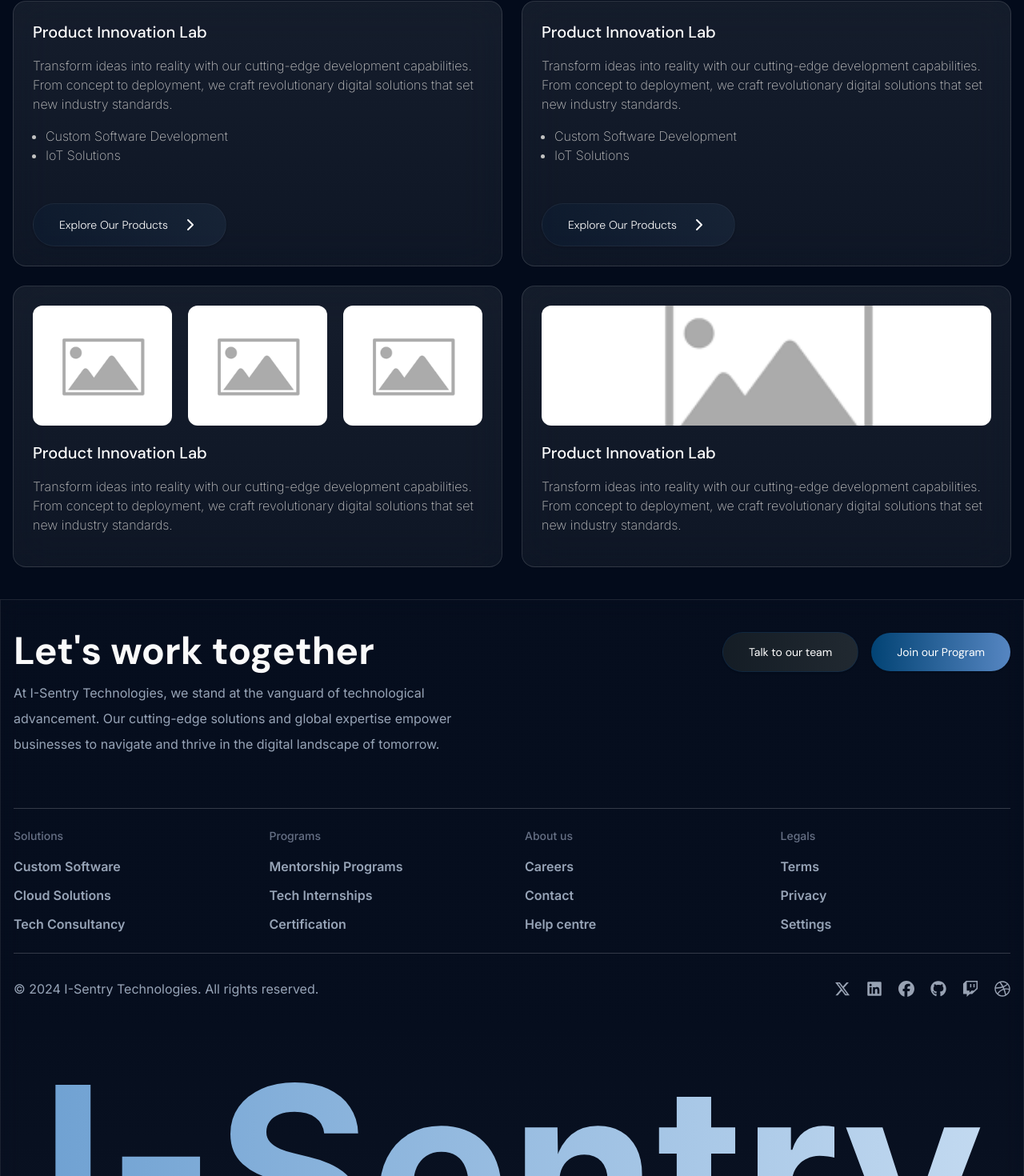
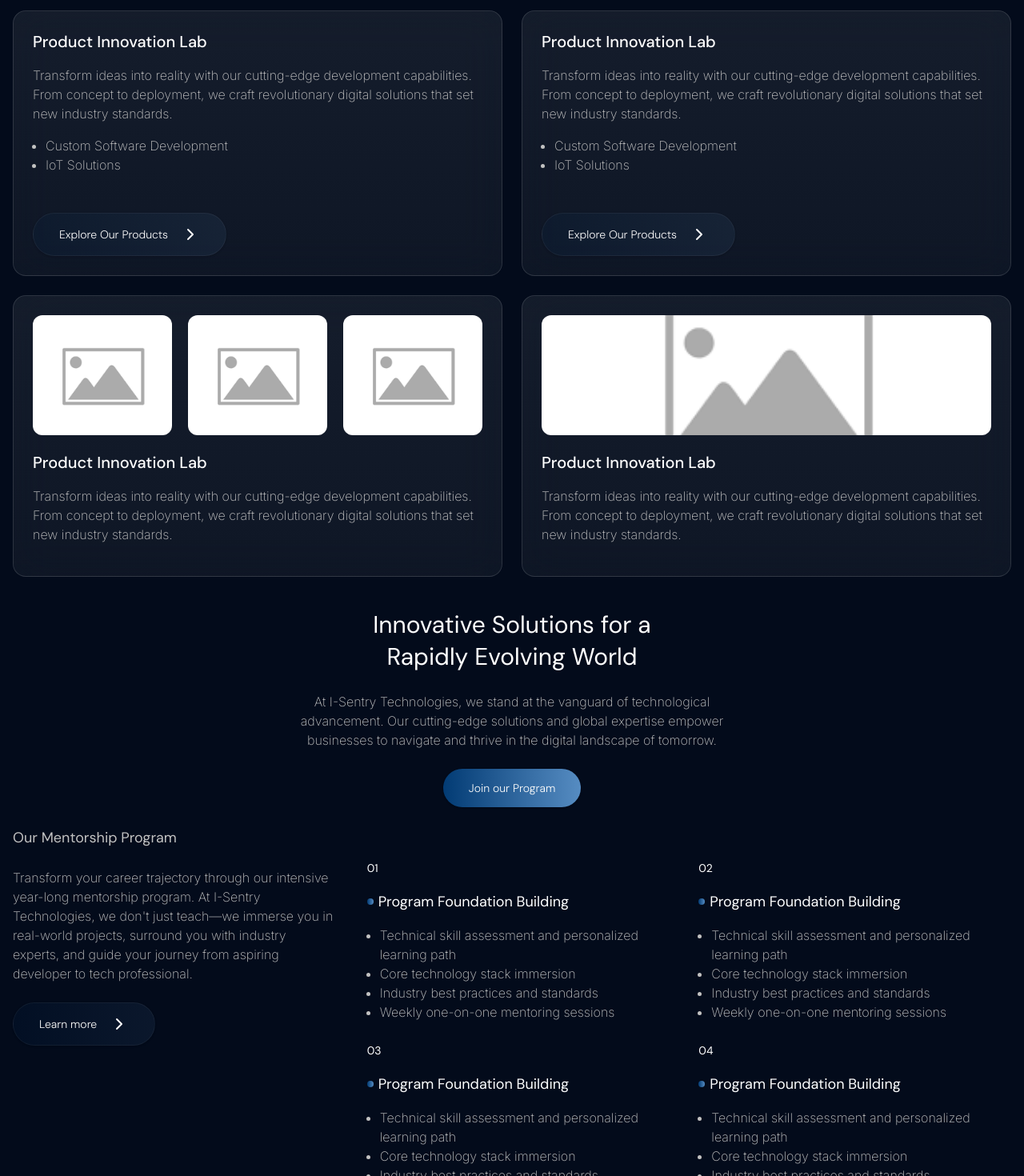
Before and after one commit to i-sentry/i-sentry-platform, a Next.js app: page / in a window 1280 px wide. Shown: the part 543-2013 px from the top of the page at 80% size. Built offline with nearby package versions, Linux system fonts and the light colour scheme.

Commit message:
Services Section added

```diff
--- a/app/page.tsx
+++ b/app/page.tsx
@@ -1,6 +1,7 @@
 "use client";
 import Hero from "@/components/home-comps/hero_section";
 import Services from "@/components/home-comps/services_section";
+import About from "@/components/home-comps/about_section";
 
 // import Image from "next/image";
 
@@ -10,6 +11,7 @@ export default function Home() {
   return (
     <>
       <Hero />
+      <About />
       <Services />
     </>
   );
--- /dev/null
+++ b/components/home-comps/about_card.tsx
@@ -0,0 +1,70 @@
+import { ChevronRight } from "lucide-react";
+import { Button } from "../ui/button";
+import { cn } from "@/lib/utils";
+import Image, { StaticImageData } from "next/image";
+
+type ComponentProps = {
+  showList?: boolean;
+  showImages?: boolean;
+  images?: StaticImageData[];
+  title: string;
+  description: string;
+  buttonText?: string;
+  listItems?: string[];
+};
+
+const AboutCard: React.FC<ComponentProps> = ({
+  images,
+  listItems,
+  showImages = images?.length,
+  showList = listItems?.length,
+  title,
+  description,
+  buttonText,
+}) => {
+  return (
+    <>
+      <div className="rounded-2xl border border-[#FAFAFA1F] bg-box p-6 backdrop-blur-xl">
+        {showImages && (
+          <div
+            className={cn(
+              `mb-5 grid grid-cols-1 gap-5 sm:grid-cols-3`,
+              images && images?.length < 3 && "sm:grid-cols-1",
+            )}
+          >
+            {images?.map((img: StaticImageData, index: number) => (
+              <Image
+                key={index}
+                src={img}
+                alt="placeholder-img"
+                className={cn(
+                  "h-[150px] w-full rounded-xl object-cover object-center",
+                )}
+              />
+            ))}
+          </div>
+        )}
+        <h3 className="font-medium text-white sm:text-xl">{title}</h3>
+        <p className="my-4 font-inter text-sm font-extralight leading-6 text-[#C2C2C2] sm:text-base">
+          {description}
+        </p>
+        {showList && (
+          <>
+            <ul className="list list-disc pl-4 font-inter text-sm font-extralight text-[#C2C2C2] sm:text-base">
+              {listItems?.map((list: string) => <li key={list}>{list}</li>)}
+            </ul>
+
+            <Button className="mt-12 h-auto items-center gap-x-4 rounded-full border border-[#F4F4F40D] bg-grad-alt px-8 py-3.5 font-dm-sans font-light">
+              {buttonText}
+              <span>
+                <ChevronRight />
+              </span>
+            </Button>
+          </>
+        )}
+      </div>
+    </>
+  );
+};
+
+export default AboutCard;
--- /dev/null
+++ b/components/home-comps/about_section.tsx
@@ -0,0 +1,65 @@
+import React from "react";
+import Placeholder from "@/public/images/placeholder.png";
+import { StaticImageData } from "next/image";
+import AboutCard from "./about_card";
+
+type ValueProp = {
+  title: string;
+  description: string;
+  images?: StaticImageData[];
+  buttonText?: string;
+  listItems?: string[];
+};
+
+const coreValues: ValueProp[] = [
+  {
+    title: "Product Innovation Lab",
+    description:
+      "Transform ideas into reality with our cutting-edge development capabilities. From concept to deployment, we craft revolutionary           digital solutions that set new industry standards.",
+    // images: [Placeholder, Placeholder, Placeholder],
+    buttonText: "Explore Our Products",
+    listItems: ["Custom Software Development", "IoT Solutions"],
+  },
+  {
+    title: "Product Innovation Lab",
+    description:
+      "Transform ideas into reality with our cutting-edge development capabilities. From concept to deployment, we craft revolutionary           digital solutions that set new industry standards.",
+    // images: [Placeholder, Placeholder, Placeholder],
+    buttonText: "Explore Our Products",
+    listItems: ["Custom Software Development", "IoT Solutions"],
+  },
+  {
+    title: "Product Innovation Lab",
+    description:
+      "Transform ideas into reality with our cutting-edge development capabilities. From concept to deployment, we craft revolutionary           digital solutions that set new industry standards.",
+    images: [Placeholder, Placeholder, Placeholder],
+    // buttonText: "Explore Our Products",
+    // listItems: ["Custom Software Development", "IoT Solutions"],
+  },
+  {
+    title: "Product Innovation Lab",
+    description:
+      "Transform ideas into reality with our cutting-edge development capabilities. From concept to deployment, we craft revolutionary           digital solutions that set new industry standards.",
+    images: [Placeholder],
+    // buttonText: "Explore Our Products",
+    // listItems: ["Custom Software Development", "IoT Solutions"],
+  },
+];
+
+const About = () => {
+  return (
+    <>
+      <section className="py-10">
+        <div className="wrapper">
+          <div className="grid gap-6 md:grid-cols-2">
+            {coreValues.map((item: ValueProp, index: number) => (
+              <AboutCard {...item} key={index} />
+            ))}
+          </div>
+        </div>
+      </section>
+    </>
+  );
+};
+
+export default About;
--- a/components/home-comps/hero_section.tsx
+++ b/components/home-comps/hero_section.tsx
@@ -6,8 +6,8 @@ const Hero = () => {
     <>
       <section className="h-auto w-full py-20">
         <div className="wrapper">
-          <div className="mx-auto flex max-w-xl flex-col items-center">
-            <h1 className="text-center text-[28px] font-normal text-white sm:text-3xl">
+          <div className="mx-auto flex flex-col items-center md:max-w-2xl">
+            <h1 className="text-center text-[28px] font-normal text-white sm:text-3xl md:text-5xl">
               Pioneering the Digital Frontier
             </h1>
             <p className="mb-8 mt-3 text-center text-sm font-extralight leading-6 text-[#C2C2C2CC] sm:mx-auto sm:w-[80%]">
--- a/components/home-comps/service_card.tsx
+++ b/components/home-comps/service_card.tsx
@@ -1,69 +1,24 @@
-import { ChevronRight } from "lucide-react";
-import { Button } from "../ui/button";
-import { cn } from "@/lib/utils";
-import Image, { StaticImageData } from "next/image";
-
 type ComponentProps = {
-  showList?: boolean;
-  showImages?: boolean;
-  images?: StaticImageData[];
   title: string;
-  description: string;
-  buttonText?: string;
   listItems?: string[];
+  index: number;
 };
 
-const ServiceCard: React.FC<ComponentProps> = ({
-  images,
-  listItems,
-  showImages = images?.length,
-  showList = listItems?.length,
-  title,
-  description,
-  buttonText,
-}) => {
+const ServiceCard: React.FC<ComponentProps> = ({ index, title, listItems }) => {
   return (
-    <>
-      <div className="bg-box rounded-2xl border border-[#FAFAFA1F] p-6 backdrop-blur-xl">
-        {showImages && (
-          <div
-            className={cn(
-              `mb-5 grid grid-cols-1 gap-5 sm:grid-cols-3`,
-              images && images?.length < 3 && "sm:grid-cols-1",
-            )}
-          >
-            {images?.map((img: StaticImageData, index: number) => (
-              <Image
-                key={index}
-                src={img}
-                alt="placeholder-img"
-                className={cn(
-                  "h-[150px] w-full rounded-xl object-cover object-center",
-                )}
-              />
-            ))}
-          </div>
-        )}
-        <h3 className="font-medium text-white sm:text-xl">{title}</h3>
-        <p className="my-4 font-inter text-sm font-extralight leading-6 text-[#C2C2C2] sm:text-base">
-          {description}
-        </p>
-        {showList && (
-          <>
-            <ul className="list list-disc pl-4 font-inter text-sm font-extralight text-[#C2C2C2] sm:text-base">
-              {listItems?.map((list: string) => <li key={list}>{list}</li>)}
-            </ul>
+    <div className="space-y-4">
+      <span className="font-dm-sans text-sm text-white">{`0${index + 1}`}</span>
+      <div className="flex items-center gap-1.5">
+        <span className="inline-block h-2 w-2 rounded-full bg-grad"></span>
+        <h3 className="font-dm-sans text-base text-white md:text-lg">
+          {title}
+        </h3>
+      </div>
 
-            <Button className="bg-grad-alt mt-12 h-auto items-center gap-x-4 rounded-full border border-[#F4F4F40D] px-8 py-3.5 font-dm-sans font-light">
-              {buttonText}
-              <span>
-                <ChevronRight />
-              </span>
-            </Button>
-          </>
-        )}
-      </div>
-    </>
+      <ul className="list list-disc pl-4 font-inter text-sm font-extralight text-[#C2C2C2] md:text-base">
+        {listItems?.map((list: string) => <li key={list}>{list}</li>)}
+      </ul>
+    </div>
   );
 };
 
--- a/components/home-comps/services_section.tsx
+++ b/components/home-comps/services_section.tsx
@@ -1,60 +1,58 @@
 import React from "react";
-import Placeholder from "@/public/images/placeholder.png";
+import { Button } from "@/components/ui/button";
+import { ChevronRight } from "lucide-react";
 import ServiceCard from "./service_card";
-import { StaticImageData } from "next/image";
 
 type ServiceProp = {
   title: string;
-  description: string;
-  images?: StaticImageData[];
-  buttonText?: string;
-  listItems?: string[];
+  listItems: string[];
 };
-
-const services: ServiceProp[] = [
-  {
-    title: "Product Innovation Lab",
-    description:
-      "Transform ideas into reality with our cutting-edge development capabilities. From concept to deployment, we craft revolutionary           digital solutions that set new industry standards.",
-    // images: [Placeholder, Placeholder, Placeholder],
-    buttonText: "Explore Our Products",
-    listItems: ["Custom Software Development", "IoT Solutions"],
-  },
-  {
-    title: "Product Innovation Lab",
-    description:
-      "Transform ideas into reality with our cutting-edge development capabilities. From concept to deployment, we craft revolutionary           digital solutions that set new industry standards.",
-    // images: [Placeholder, Placeholder, Placeholder],
-    buttonText: "Explore Our Products",
-    listItems: ["Custom Software Development", "IoT Solutions"],
-  },
-  {
-    title: "Product Innovation Lab",
-    description:
-      "Transform ideas into reality with our cutting-edge development capabilities. From concept to deployment, we craft revolutionary           digital solutions that set new industry standards.",
-    images: [Placeholder, Placeholder, Placeholder],
-    // buttonText: "Explore Our Products",
-    // listItems: ["Custom Software Development", "IoT Solutions"],
-  },
-  {
-    title: "Product Innovation Lab",
-    description:
-      "Transform ideas into reality with our cutting-edge development capabilities. From concept to deployment, we craft revolutionary           digital solutions that set new industry standards.",
-    images: [Placeholder],
-    // buttonText: "Explore Our Products",
-    // listItems: ["Custom Software Development", "IoT Solutions"],
-  },
-];
 
 const Services = () => {
   return (
     <>
-      <section className="py-10">
+      <section className="">
         <div className="wrapper">
-          <div className="grid gap-6 md:grid-cols-2">
-            {services.map((item: ServiceProp, index: number) => (
-              <ServiceCard {...item} key={index} />
-            ))}
+          <div className="space-y-6 text-center md:mx-auto md:max-w-xl">
+            <h2 className="text-xl font-normal text-white md:text-3xl md:leading-10">
+              Innovative Solutions for a<br className="hidden md:block" />{" "}
+              Rapidly Evolving World
+            </h2>
+            <p className="font-inter text-sm font-extralight leading-6 text-[#C2C2C2] md:text-base">
+              At I-Sentry Technologies, we stand at the vanguard of
+              technological advancement. Our cutting-edge solutions and global
+              expertise empower businesses to navigate and thrive in the digital
+              landscape of tomorrow.
+            </p>
+            <Button className="h-auto rounded-full bg-grad px-8 py-3.5 font-light">
+              Join our Program
+            </Button>
+          </div>
+
+          <div className="mt-6 grid gap-6 lg:grid-cols-[1fr_2fr] lg:gap-10">
+            <div className="space-y-6">
+              <h3 className="text-base font-normal text-[#C2C2C2] md:text-lg">
+                Our Mentorship Program
+              </h3>
+              <p className="text-sm font-extralight leading-6 text-[#C2C2C2] md:text-base md:leading-6">
+                Transform your career trajectory through our intensive year-long
+                mentorship program. At I-Sentry Technologies, we don&apos;t just
+                teach—we immerse you in real-world projects, surround you with
+                industry experts, and guide your journey from aspiring developer
+                to tech professional.
+              </p>
+              <Button className="mt-12 h-auto items-center gap-x-4 rounded-full border border-[#F4F4F40D] bg-grad-alt px-8 py-3.5 font-dm-sans font-light">
+                Learn more
+                <span>
+                  <ChevronRight />
+                </span>
+              </Button>
+            </div>
+            <div className="grid gap-y-8 sm:grid-cols-2 sm:gap-6 lg:mt-10">
+              {services.map((item: ServiceProp, index: number) => (
+                <ServiceCard key={"0" + (index + 1)} index={index} {...item} />
+              ))}
+            </div>
           </div>
         </div>
       </section>
@@ -63,3 +61,45 @@ const Services = () => {
 };
 
 export default Services;
+
+const services: ServiceProp[] = [
+  {
+    title: "Program Foundation Building",
+    listItems: [
+      "Technical skill assessment and personalized learning path",
+      "Core technology stack immersion",
+      "Industry best practices and standards",
+      "Weekly one-on-one mentoring sessions",
+    ],
+  },
+
+  {
+    title: "Program Foundation Building",
+    listItems: [
+      "Technical skill assessment and personalized learning path",
+      "Core technology stack immersion",
+      "Industry best practices and standards",
+      "Weekly one-on-one mentoring sessions",
+    ],
+  },
+
+  {
+    title: "Program Foundation Building",
+    listItems: [
+      "Technical skill assessment and personalized learning path",
+      "Core technology stack immersion",
+      "Industry best practices and standards",
+      "Weekly one-on-one mentoring sessions",
+    ],
+  },
+
+  {
+    title: "Program Foundation Building",
+    listItems: [
+      "Technical skill assessment and personalized learning path",
+      "Core technology stack immersion",
+      "Industry best practices and standards",
+      "Weekly one-on-one mentoring sessions",
+    ],
+  },
+];
```
